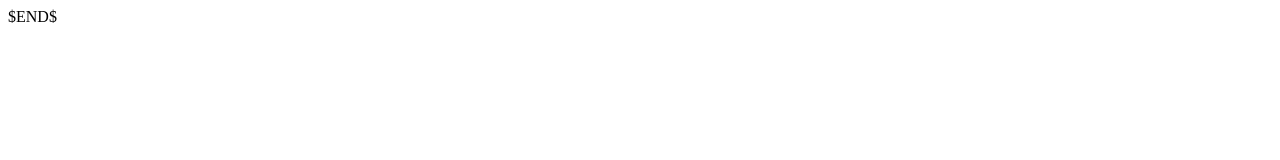
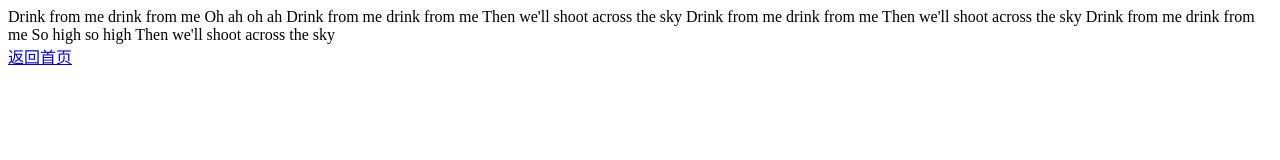
Before and after one commit to xw0220/xin182, a plain HTML site: page website/lqc.html in a window 1280 px wide. Drawn offline with Linux system fonts and the light colour scheme.

Commit message:
Merge branch 'master' of https://github.com/xw0220/xin182
# Conflicts:
#	.idea/misc.xml
#	.idea/xin182.iml

```diff
--- a/website/lqc.html
+++ b/website/lqc.html
@@ -2,9 +2,19 @@
 <html lang="en">
 <head>
     <meta charset="UTF-8">
-    <title>$Title$</title>
+    <title>hymn for the weekend</title>
 </head>
-<body>
-$END$
+<body>Drink from me drink from me
+Oh ah oh ah
+Drink from me drink from me
+Then we'll shoot across the sky
+Drink from me drink from me
+Then we'll shoot across the sky
+Drink from me drink from me
+So high so high
+Then we'll shoot across the sky<br/>
+ <a href="index.html">返回首页</a>
+
+
 </body>
 </html>
```
